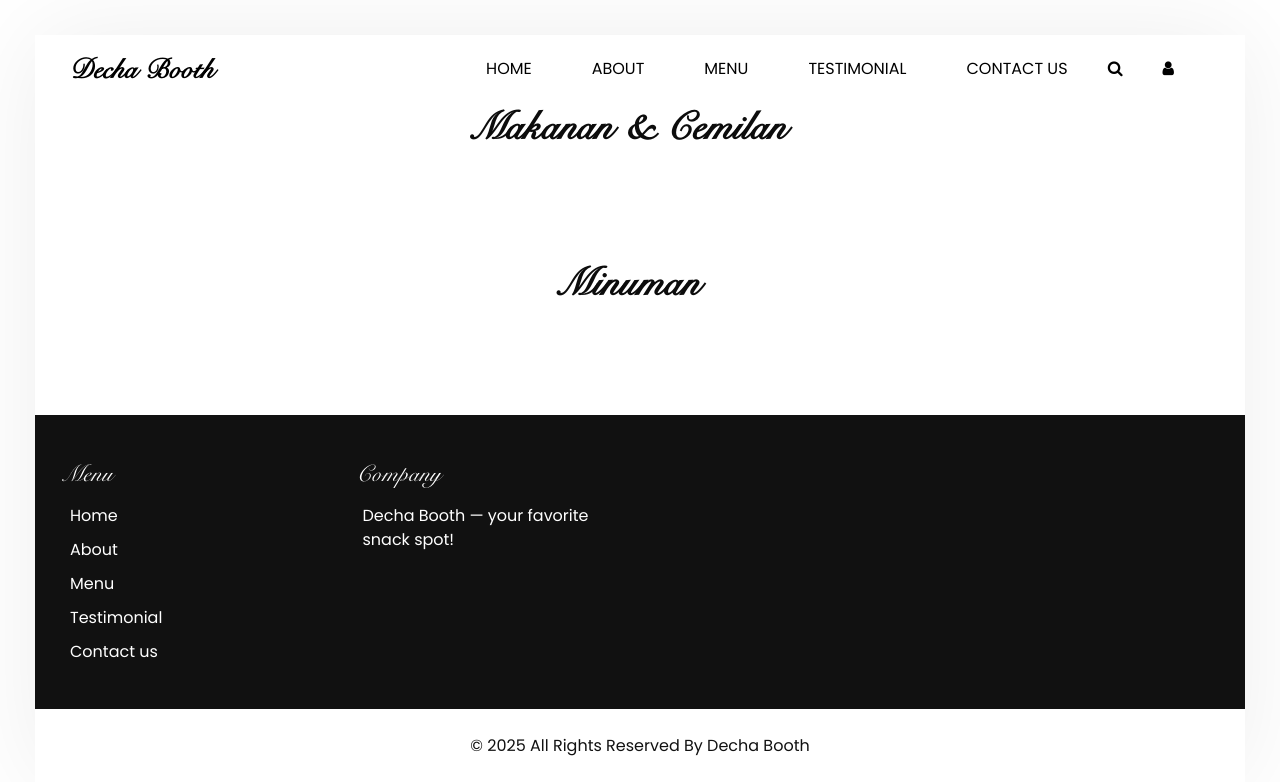
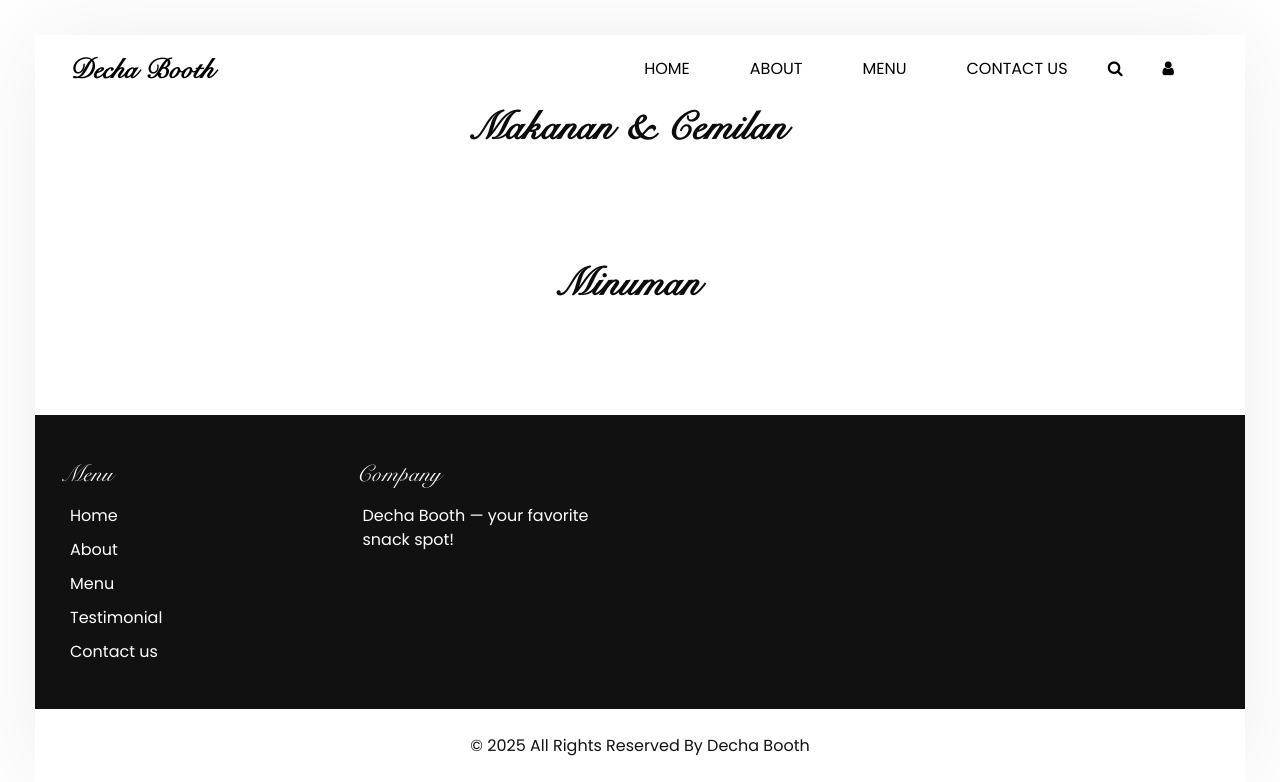
Before and after one commit to fauzifzifi/dechabooth, a PHP site: page /menu.php in a window 1280 px wide. Shown: the top 782 px of the page. Run offline with PHP 8.4, Linux system fonts and the light colour scheme; data that the repository does not hold is empty; some libraries are stand-ins or nearby versions.

Commit message:
Update menu.php

```diff
--- a/menu.php
+++ b/menu.php
@@ -45,7 +45,6 @@
                 <li class="nav-item"><a class="nav-link" href="index.html">Home</a></li>
                 <li class="nav-item"><a class="nav-link" href="about.html">About</a></li>
                 <li class="nav-item active"><a class="nav-link" href="menu.php">Menu</a></li>
-                <li class="nav-item"><a class="nav-link" href="testimonial.html">Testimonial</a></li>
                 <li class="nav-item"><a class="nav-link" href="contact.html">Contact Us</a></li>
               </ul>
               <div class="quote_btn-container">
```
